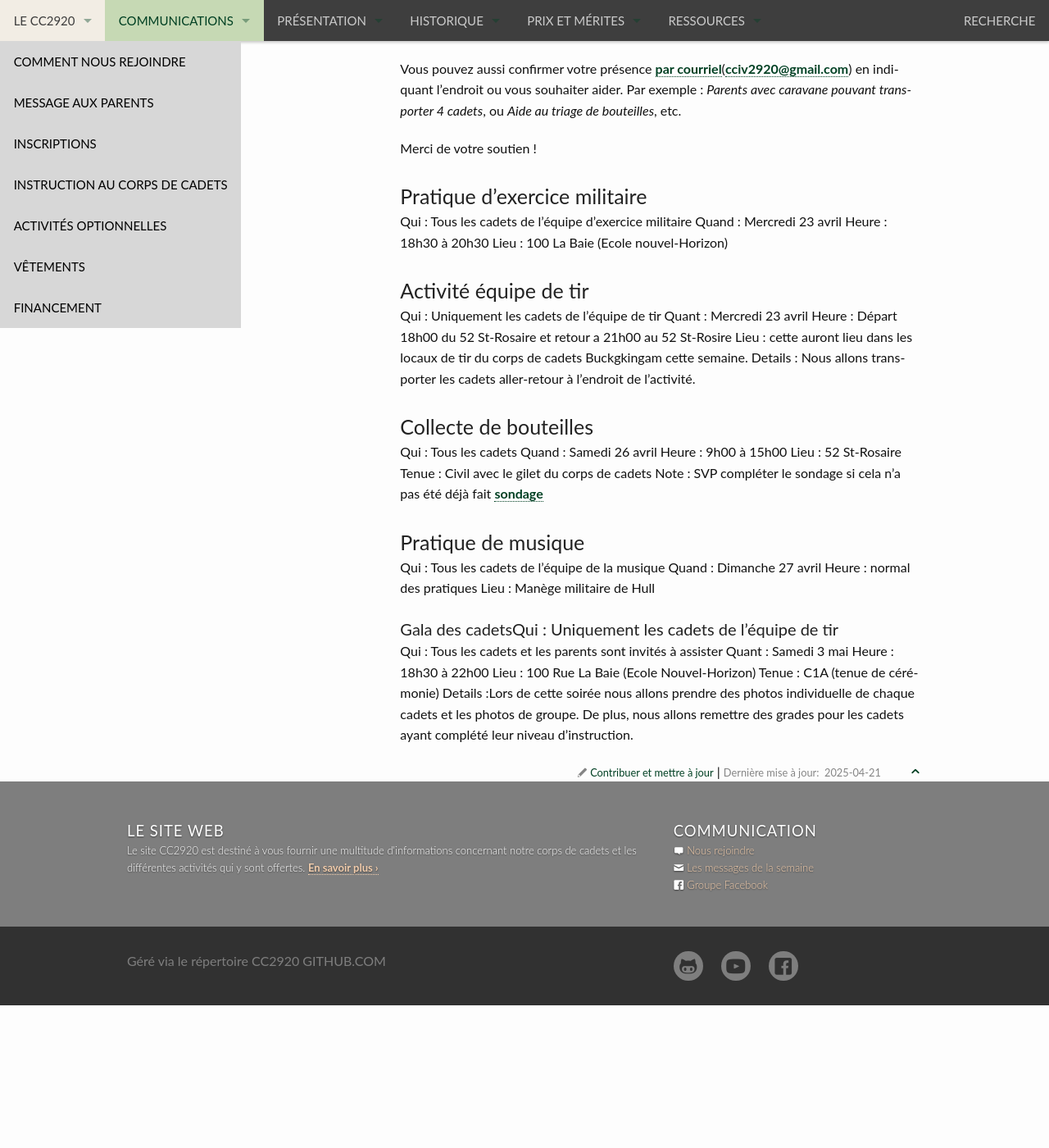
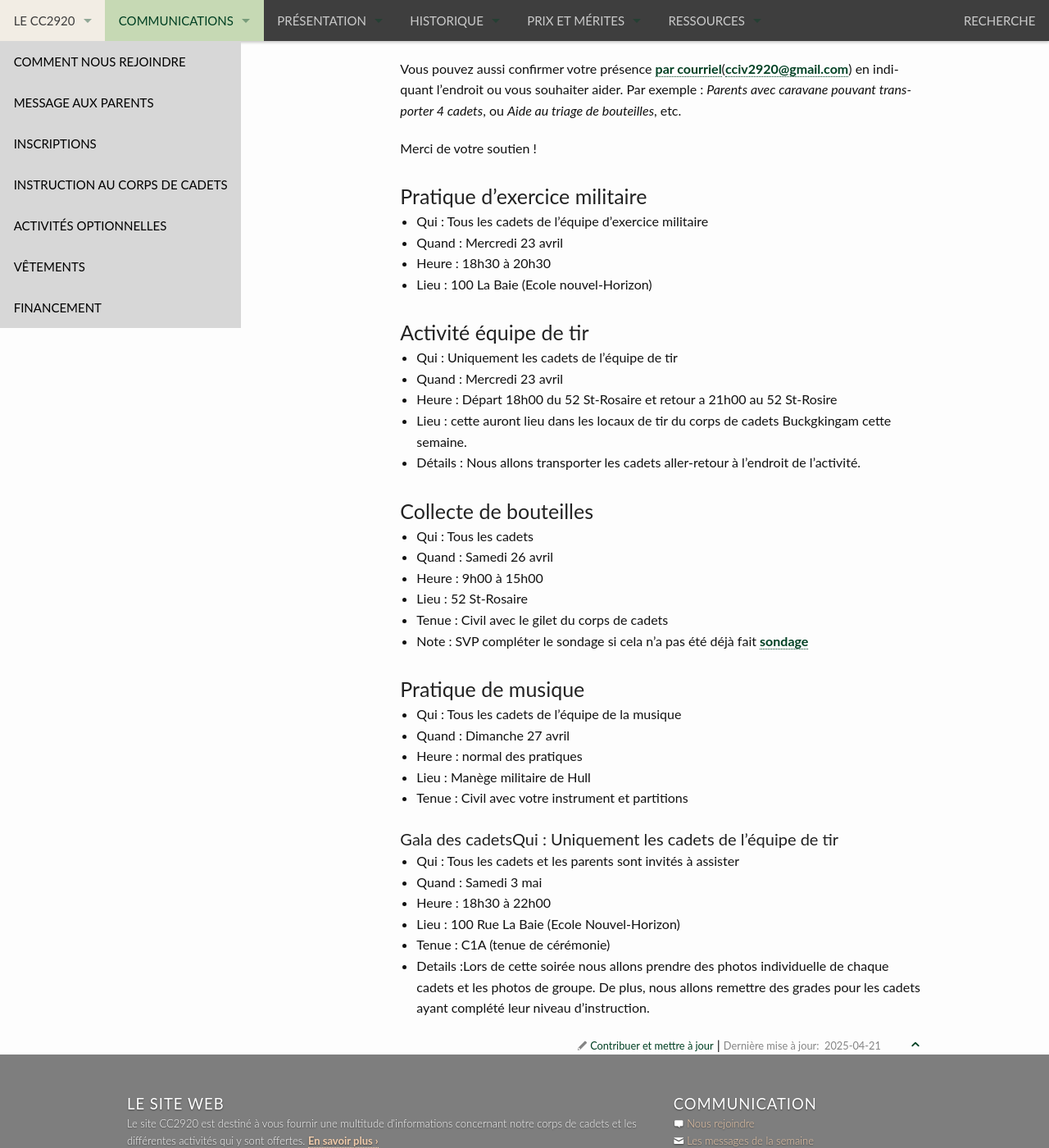
Before and after one commit to CC2920/web, a Jekyll site: the page built from _communications/messages.md, in a window 1280 px wide and 1400 px high, scrolled down 1494 px. Shown: the whole window at 82% size. Built offline with Jekyll 4.4.1, drawn with Linux system fonts in a browser that asks for light colours; before the commit the page ends 2720 px from its top, so only the background shows below that.

Commit message:
Message semaine du 20 avril

```diff
--- a/_communications/messages.md
+++ b/_communications/messages.md
@@ -58,36 +58,42 @@ Par exemple : *Parents avec caravane pouvant transporter 4 cadets*, ou *Aide au
 Merci de votre soutien !
 
 ### Pratique d'exercice militaire
-Qui : Tous les cadets de l'équipe d'exercice militaire
-Quand : Mercredi 23 avril
-Heure : 18h30 à 20h30
-Lieu : 100 La Baie (Ecole nouvel-Horizon)
+
+- Qui : Tous les cadets de l'équipe d'exercice militaire
+- Quand : Mercredi 23 avril
+- Heure : 18h30 à 20h30
+- Lieu : 100 La Baie (Ecole nouvel-Horizon)
 
 ### Activité équipe de tir
-Qui : Uniquement les cadets de l'équipe de tir
-Quant : Mercredi 23 avril
-Heure : Départ 18h00 du 52 St-Rosaire et retour a 21h00 au 52 St-Rosire
-Lieu : cette auront lieu dans les locaux de tir du corps de cadets Buckgkingam cette semaine.
-Details : Nous allons transporter les cadets aller-retour à l'endroit de l'activité.
+
+- Qui : Uniquement les cadets de l'équipe de tir
+- Quand : Mercredi 23 avril
+- Heure : Départ 18h00 du 52 St-Rosaire et retour a 21h00 au 52 St-Rosire
+- Lieu : cette auront lieu dans les locaux de tir du corps de cadets Buckgkingam cette semaine.
+- Détails : Nous allons transporter les cadets aller-retour à l'endroit de l'activité.
 
 ### Collecte de bouteilles
-Qui : Tous les cadets
-Quand : Samedi 26 avril
-Heure : 9h00 à 15h00
-Lieu : 52 St-Rosaire
-Tenue : Civil avec le gilet du corps de cadets
-Note : SVP compléter le sondage si cela n'a pas été déjà fait [sondage](https://docs.google.com/forms/d/1PI13J6a1jAA0qAe4Dp7VkUqK5AoEvx3oP6CKhJgfbQw/edit)
+
+- Qui : Tous les cadets
+- Quand : Samedi 26 avril
+- Heure : 9h00 à 15h00
+- Lieu : 52 St-Rosaire
+- Tenue : Civil avec le gilet du corps de cadets
+- Note : SVP compléter le sondage si cela n'a pas été déjà fait [sondage](https://docs.google.com/forms/d/1PI13J6a1jAA0qAe4Dp7VkUqK5AoEvx3oP6CKhJgfbQw/edit)
 
 ### Pratique de musique
-Qui : Tous les cadets de l'équipe de la musique
-Quand : Dimanche 27 avril
-Heure : normal des pratiques
-Lieu : Manège militaire de Hull
+
+- Qui : Tous les cadets de l'équipe de la musique
+- Quand : Dimanche 27 avril
+- Heure : normal des pratiques
+- Lieu : Manège militaire de Hull
+- Tenue : Civil avec votre instrument et partitions
 
 #### Gala des cadetsQui : Uniquement les cadets de l'équipe de tir
-Qui : Tous les cadets et les parents sont invités à assister
-Quant : Samedi 3 mai
-Heure : 18h30 à 22h00
-Lieu : 100 Rue La Baie (Ecole Nouvel-Horizon)
-Tenue : C1A (tenue de cérémonie)
-Details :Lors de cette soirée nous allons prendre des photos individuelle de chaque cadets et les photos de groupe.  De plus, nous allons remettre des grades pour les cadets ayant complété leur niveau d'instruction.
+
+- Qui : Tous les cadets et les parents sont invités à assister
+- Quand : Samedi 3 mai
+- Heure : 18h30 à 22h00
+- Lieu : 100 Rue La Baie (Ecole Nouvel-Horizon)
+- Tenue : C1A (tenue de cérémonie)
+- Details :Lors de cette soirée nous allons prendre des photos individuelle de chaque cadets et les photos de groupe.  De plus, nous allons remettre des grades pour les cadets ayant complété leur niveau d'instruction.
```
